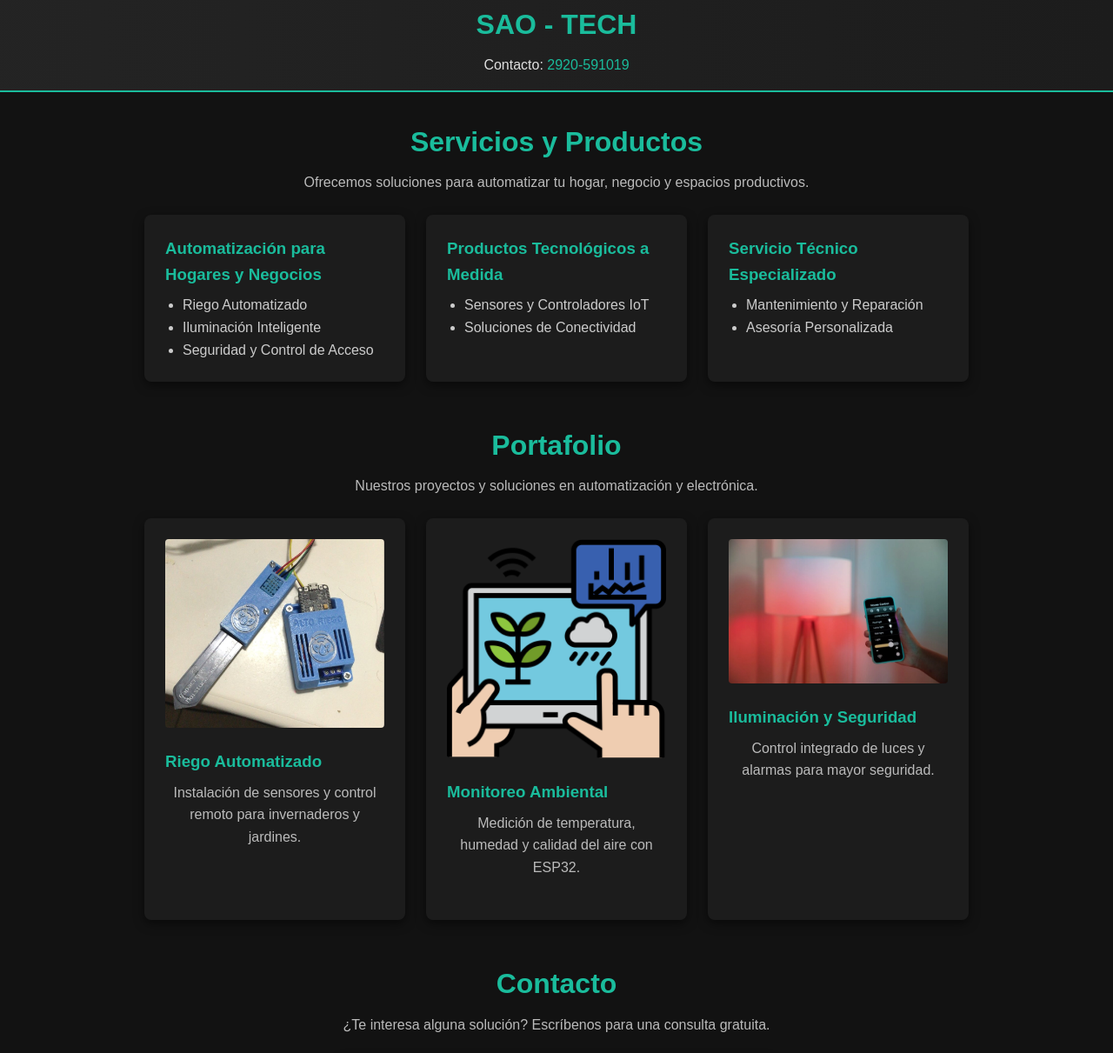
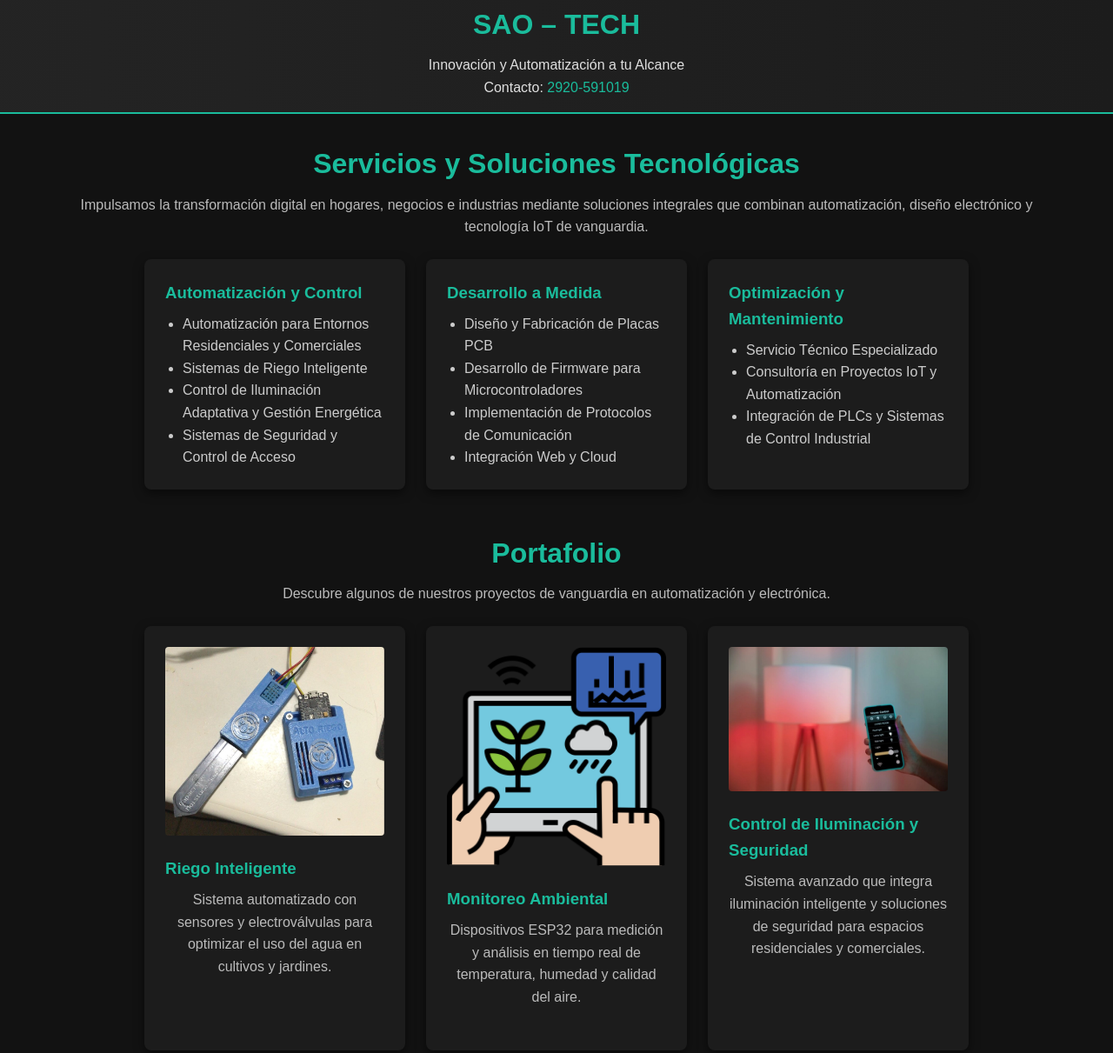
Before and after one commit to matialegre/sao-tech.github.io, a plain HTML site: page index.html in a window 1280 px wide. Shown: the part 13-1224 px from the top of the page at 87% size. Drawn offline with Linux system fonts and the light colour scheme.

Commit message:
Update index.html

```diff
--- a/index.html
+++ b/index.html
@@ -3,7 +3,7 @@
 <head>
   <meta charset="UTF-8">
   <meta name="viewport" content="width=device-width, initial-scale=1.0">
-  <title>SAO - TECH</title>
+  <title>SAO – TECH | Innovación y Automatización</title>
   <link rel="stylesheet" href="styles.css">
 </head>
 <body>
@@ -11,7 +11,8 @@
   <header>
     <div class="container header-container">
       <div class="branding">
-        <h1>SAO - TECH</h1>
+        <h1>SAO – TECH</h1>
+        <p>Innovación y Automatización a tu Alcance</p>
       </div>
       <div class="contact-info">
         <p>Contacto: <a href="tel:2920591019">2920-591019</a></p>
@@ -19,72 +20,83 @@
     </div>
   </header>
 
-  <!-- Contenido principal -->
-  <main>
-    <div class="container">
-      <!-- Sección de Servicios y Productos (más amigable y simplificada) -->
-      <section id="services" class="reveal">
-        <h2>Servicios y Productos</h2>
-        <p>Ofrecemos soluciones para automatizar tu hogar, negocio y espacios productivos.</p>
+  <!-- Contenedor principal con scroll snap para una navegación inmediata -->
+  <main class="scroll-container">
+    <!-- Sección: Servicios y Soluciones Tecnológicas -->
+    <section id="services" class="section reveal">
+      <div class="container">
+        <h2>Servicios y Soluciones Tecnológicas</h2>
+        <p>Impulsamos la transformación digital en hogares, negocios e industrias mediante soluciones integrales que combinan automatización, diseño electrónico y tecnología IoT de vanguardia.</p>
+
         <div class="service-container">
-          <!-- Categoría 1: Automatización -->
-          <div class="service-card reveal">
-            <h3>Automatización para Hogares y Negocios</h3>
+          <!-- Soluciones de Automatización y Control -->
+          <div class="service-card">
+            <h3>Automatización y Control</h3>
             <ul>
-              <li>Riego Automatizado</li>
-              <li>Iluminación Inteligente</li>
-              <li>Seguridad y Control de Acceso</li>
+              <li>Automatización para Entornos Residenciales y Comerciales</li>
+              <li>Sistemas de Riego Inteligente</li>
+              <li>Control de Iluminación Adaptativa y Gestión Energética</li>
+              <li>Sistemas de Seguridad y Control de Acceso</li>
             </ul>
           </div>
-          <!-- Categoría 2: Productos a Medida -->
-          <div class="service-card reveal">
-            <h3>Productos Tecnológicos a Medida</h3>
+          <!-- Desarrollo y Diseño de Productos Tecnológicos -->
+          <div class="service-card">
+            <h3>Desarrollo a Medida</h3>
             <ul>
-              <li>Sensores y Controladores IoT</li>
-              <li>Soluciones de Conectividad</li>
+              <li>Diseño y Fabricación de Placas PCB</li>
+              <li>Desarrollo de Firmware para Microcontroladores</li>
+              <li>Implementación de Protocolos de Comunicación</li>
+              <li>Integración Web y Cloud</li>
             </ul>
           </div>
-          <!-- Categoría 3: Servicio Técnico -->
-          <div class="service-card reveal">
-            <h3>Servicio Técnico Especializado</h3>
+          <!-- Optimización y Mantenimiento -->
+          <div class="service-card">
+            <h3>Optimización y Mantenimiento</h3>
             <ul>
-              <li>Mantenimiento y Reparación</li>
-              <li>Asesoría Personalizada</li>
+              <li>Servicio Técnico Especializado</li>
+              <li>Consultoría en Proyectos IoT y Automatización</li>
+              <li>Integración de PLCs y Sistemas de Control Industrial</li>
             </ul>
           </div>
         </div>
-      </section>
+      </div>
+    </section>
 
-      <!-- Sección de Portafolio -->
-      <section id="portfolio" class="reveal">
+    <!-- Sección: Portafolio -->
+    <section id="portfolio" class="section reveal">
+      <div class="container">
         <h2>Portafolio</h2>
-        <p>Nuestros proyectos y soluciones en automatización y electrónica.</p>
+        <p>Descubre algunos de nuestros proyectos de vanguardia en automatización y electrónica.</p>
+
         <div class="portfolio-container">
           <!-- Proyecto 1 -->
-          <div class="portfolio-item reveal">
-            <img src="images/proyecto-riego.jpg" alt="Proyecto de Riego Automatizado">
-            <h3>Riego Automatizado</h3>
-            <p>Instalación de sensores y control remoto para invernaderos y jardines.</p>
+          <div class="portfolio-item">
+            <img src="images/proyecto-riego.jpg" alt="Riego Inteligente">
+            <h3>Riego Inteligente</h3>
+            <p>Sistema automatizado con sensores y electroválvulas para optimizar el uso del agua en cultivos y jardines.</p>
           </div>
           <!-- Proyecto 2 -->
-          <div class="portfolio-item reveal">
-            <img src="images/monitoreo-ambiental.png" alt="Sistema IoT de Monitoreo Ambiental">
+          <div class="portfolio-item">
+            <img src="images/monitoreo-ambiental.png" alt="Monitoreo Ambiental">
             <h3>Monitoreo Ambiental</h3>
-            <p>Medición de temperatura, humedad y calidad del aire con ESP32.</p>
+            <p>Dispositivos ESP32 para medición y análisis en tiempo real de temperatura, humedad y calidad del aire.</p>
           </div>
           <!-- Proyecto 3 -->
-          <div class="portfolio-item reveal">
-            <img src="images/control-iluminacion.webp" alt="Control de Iluminación y Seguridad">
-            <h3>Iluminación y Seguridad</h3>
-            <p>Control integrado de luces y alarmas para mayor seguridad.</p>
+          <div class="portfolio-item">
+            <img src="images/control-iluminacion.webp" alt="Control de Iluminación">
+            <h3>Control de Iluminación y Seguridad</h3>
+            <p>Sistema avanzado que integra iluminación inteligente y soluciones de seguridad para espacios residenciales y comerciales.</p>
           </div>
         </div>
-      </section>
+      </div>
+    </section>
 
-      <!-- Sección de Contacto -->
-      <section id="contact" class="reveal">
+    <!-- Sección: Contacto -->
+    <section id="contact" class="section reveal">
+      <div class="container">
         <h2>Contacto</h2>
-        <p>¿Te interesa alguna solución? Escríbenos para una consulta gratuita.</p>
+        <p>¿Interesado en transformar tus espacios con tecnología avanzada? Contáctanos para una consulta gratuita.</p>
+
         <form id="contact-form">
           <label for="name">Nombre:</label>
           <input type="text" id="name" name="name" required>
@@ -97,14 +109,14 @@
 
           <button type="submit">Enviar Mensaje</button>
         </form>
-      </section>
-    </div>
+      </div>
+    </section>
   </main>
 
   <!-- Pie de página -->
   <footer>
     <div class="container">
-      <p>&copy; 2025 SAO - TECH. Todos los derechos reservados.</p>
+      <p>&copy; 2025 SAO – TECH. Todos los derechos reservados.</p>
     </div>
   </footer>
 
```
